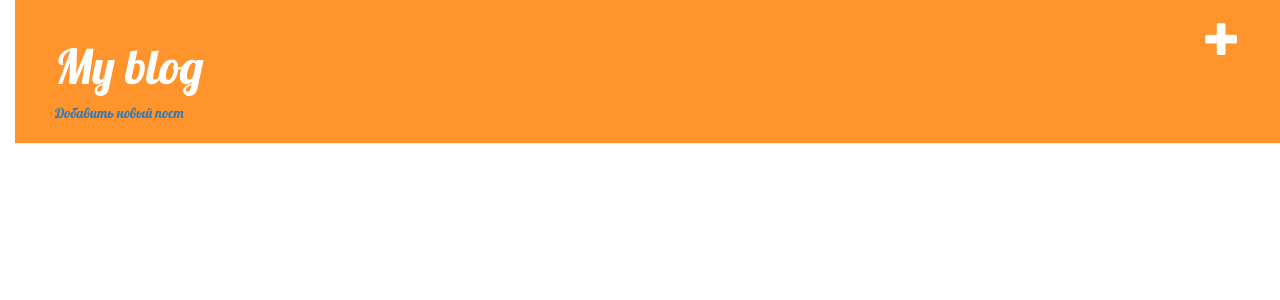
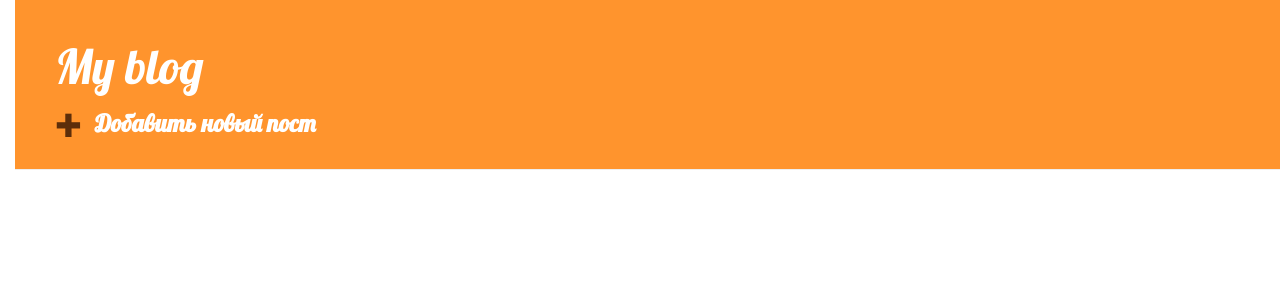
Before and after one commit to im-ileva/my-first-blog, a Django app: page / in a window 1280 px wide. Shown: the top 300 px of the page. Run offline with Django 5.2, Linux system fonts and the light colour scheme; the visitor is signed in with stand-in values (Sample User, id 1); data that the repository does not hold is empty; some libraries are stand-ins or nearby versions.

Commit message:
cosmetic fix

```diff
--- a/blog/static/css/blog.css
+++ b/blog/static/css/blog.css
@@ -55,3 +55,28 @@ h1, h2, h3, h4 {
 .post h1 a, .post h1 a:visited {
     color: #000000;
 }
+
+.btn-add-combined {
+    color: #ffffff; /* Текст оставляем белым */
+    font-size: 18pt;
+    text-decoration: none;
+    font-weight: bold;
+}
+
+
+.plus-icon {
+    color: #5d2e0a;
+    font-size: 24pt;
+    margin-right: 8px;
+    vertical-align: middle;
+    transition: 0.3s; /* Плавное мигание при наведении */
+}
+
+.btn-add-combined:hover .plus-icon {
+    color: #ffffff; /* При наведении плюс станет белым */
+}
+
+.btn-add-combined:hover {
+    color: #5d2e0a; /* А текст станет коричневым */
+    text-decoration: none;
+}
--- a/blog/templates/blog/base.html
+++ b/blog/templates/blog/base.html
@@ -10,9 +10,13 @@
     <body>
     <div class="page-header">
         {% if user.is_authenticated %}
-            <a href="{% url 'post_new' %}" class="top-menu"><span class="glyphicon glyphicon-plus"></span></a>
+            <!-- Плюсик и текст теперь в одном месте -->
             <h1><a href="/">My blog</a></h1>
-            <a href="{% url 'post_new' %}">Добавить новый пост</a>
+            <div class="post-controls-header">
+                <a href="{% url 'post_new' %}" class="btn-add-combined">
+                    <span class="plus-icon">&#10010;</span> Добавить новый пост
+                </a>
+            </div>
         {% else %}
             <h1><a href="/">My blog</a></h1>
             <p style="font-size: 16px; color: #ffffff;">Посты могут оставлять только авторизованные пользователи</p>
```
